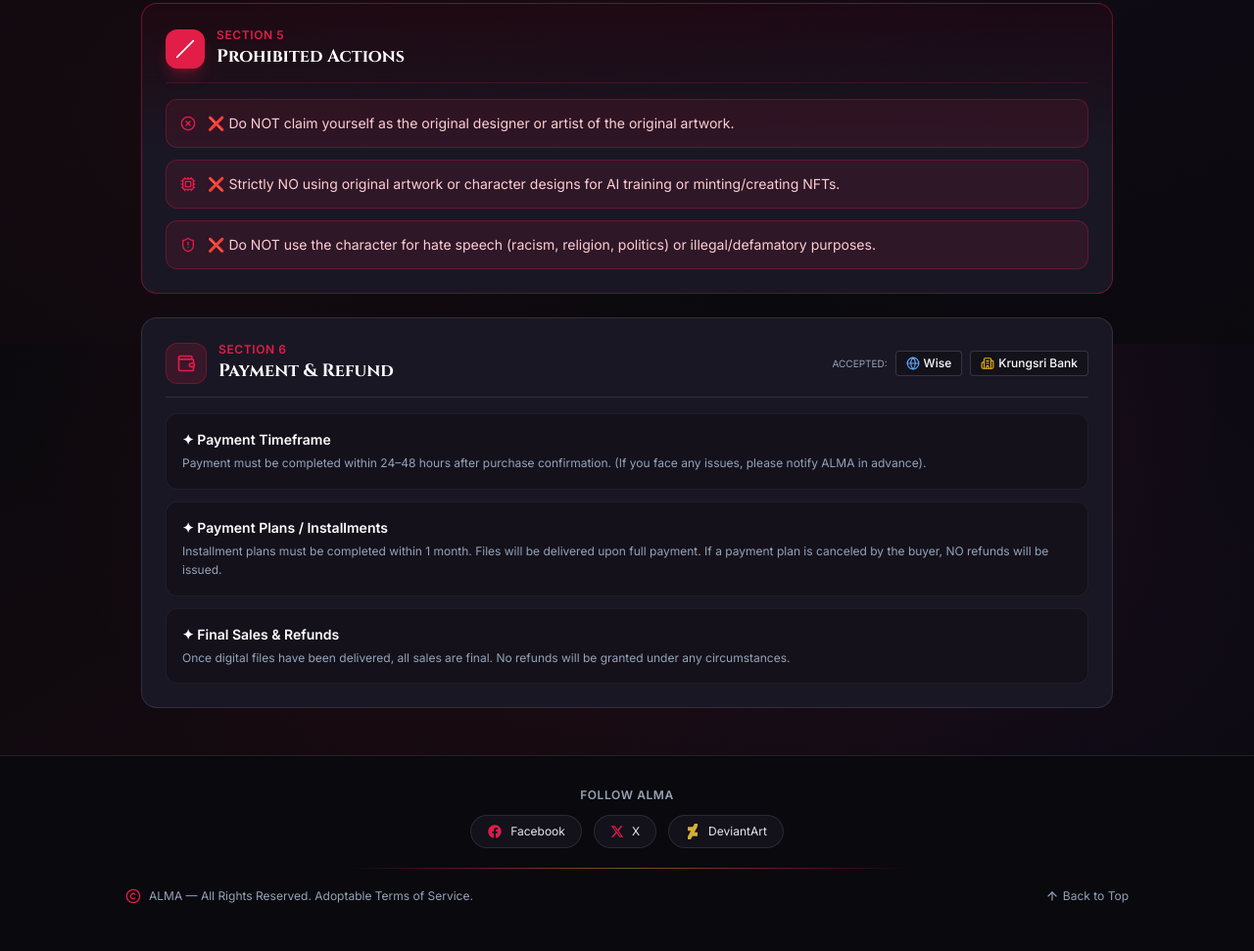
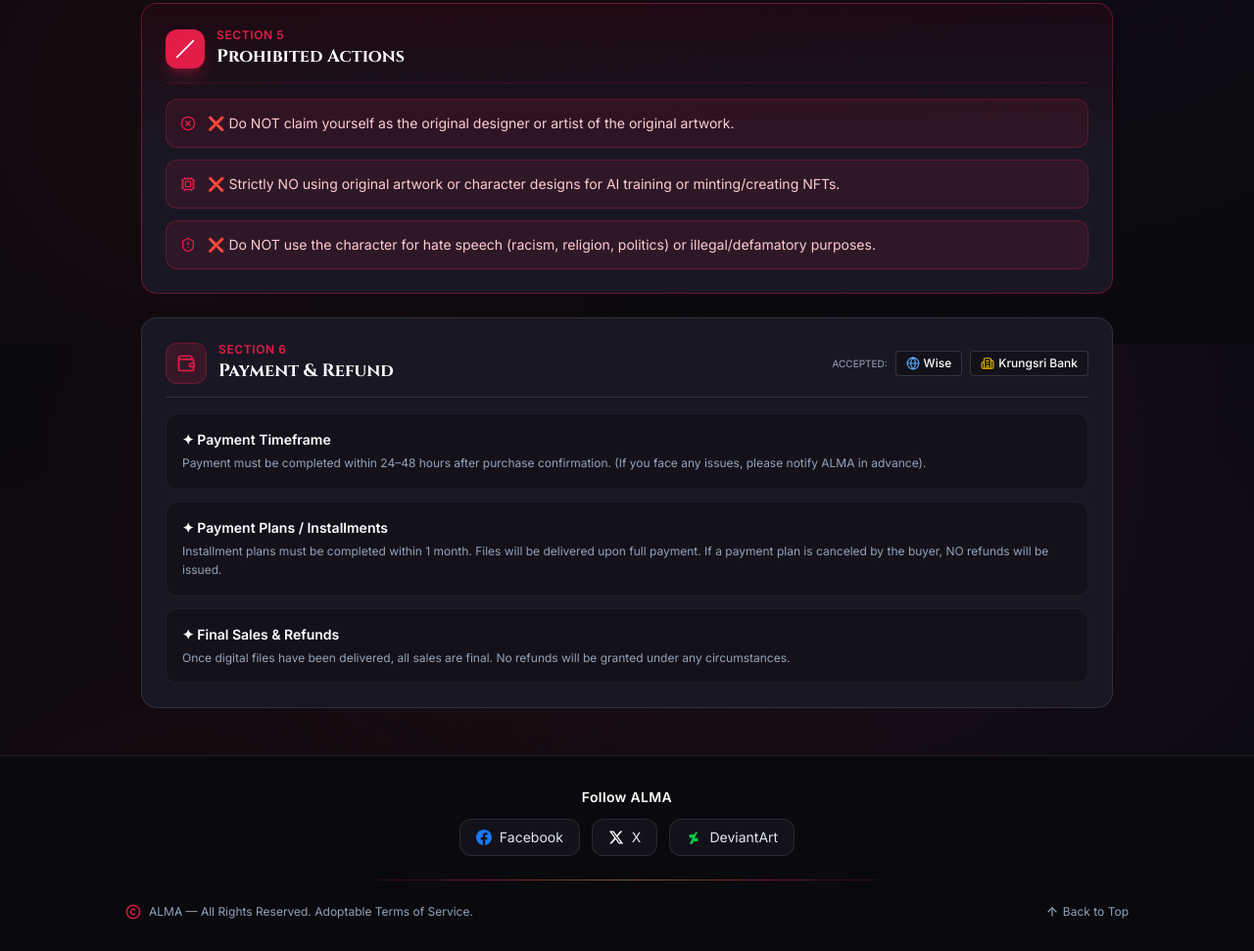
Before and after one commit to ALMAR-ART/ALMA-TOS, a plain HTML site: page index.html in a window 1280 px wide. Shown: the part 2049-3020 px from the top of the page at 98% size. Drawn offline with nearby package versions, Linux system fonts and the light colour scheme.

Commit message:
Update index.html

```diff
--- a/index.html
+++ b/index.html
@@ -172,12 +172,12 @@
 
         <!-- Quick Jump Navigation Tabs -->
         <nav class="flex flex-wrap items-center justify-center gap-2 border-b border-white/10 pb-4 text-xs">
-            <a href="#section-1" class="px-3 py-1.5 rounded-lg bg-surface hover:bg-card border border-white/10 hover:border-crimson/40 text-silverText transition-all">1. Usage Rights</a>
-            <a href="#section-2" class="px-3 py-1.5 rounded-lg bg-surface hover:bg-card border border-white/10 hover:border-crimson/40 text-silverText transition-all">2. Modification</a>
-            <a href="#section-3" class="px-3 py-1.5 rounded-lg bg-surface hover:bg-card border border-white/10 hover:border-crimson/40 text-silverText transition-all">3. Resell & Trade</a>
-            <a href="#section-4" class="px-3 py-1.5 rounded-lg bg-surface hover:bg-card border border-white/10 hover:border-crimson/40 text-silverText transition-all">4. Credit</a>
-            <a href="#section-5" class="px-3 py-1.5 rounded-lg bg-surface hover:bg-card border border-white/10 hover:border-crimson/40 text-silverText transition-all text-crimson">5. Prohibited</a>
-            <a href="#section-6" class="px-3 py-1.5 rounded-lg bg-surface hover:bg-card border border-white/10 hover:border-crimson/40 text-silverText transition-all">6. Payment & Refund</a>
+            <a id="nav-tab-1" href="#section-1" class="px-3 py-1.5 rounded-lg bg-surface hover:bg-card border border-white/10 hover:border-crimson/40 text-silverText transition-all">1. Usage Rights</a>
+            <a id="nav-tab-2" href="#section-2" class="px-3 py-1.5 rounded-lg bg-surface hover:bg-card border border-white/10 hover:border-crimson/40 text-silverText transition-all">2. Modification</a>
+            <a id="nav-tab-3" href="#section-3" class="px-3 py-1.5 rounded-lg bg-surface hover:bg-card border border-white/10 hover:border-crimson/40 text-silverText transition-all">3. Resell & Trade</a>
+            <a id="nav-tab-4" href="#section-4" class="px-3 py-1.5 rounded-lg bg-surface hover:bg-card border border-white/10 hover:border-crimson/40 text-silverText transition-all">4. Credit</a>
+            <a id="nav-tab-5" href="#section-5" class="px-3 py-1.5 rounded-lg bg-surface hover:bg-card border border-white/10 hover:border-crimson/40 text-silverText transition-all text-crimson">5. Prohibited</a>
+            <a id="nav-tab-6" href="#section-6" class="px-3 py-1.5 rounded-lg bg-surface hover:bg-card border border-white/10 hover:border-crimson/40 text-silverText transition-all">6. Payment & Refund</a>
         </nav>
 
         <!-- TOS Sections Cards Grid -->
@@ -493,31 +493,32 @@
     </main>
 
     <!-- Footer -->
-    <footer class="border-t border-white/10 bg-obsidian py-8 px-4 text-center space-y-5">
-        <!-- Follow Channels -->
+    <footer class="border-t border-white/10 bg-obsidian py-8 px-4 text-center space-y-6">
         <div class="max-w-5xl mx-auto space-y-3">
-            <p id="follow-label" class="text-xs font-semibold uppercase tracking-wider text-mutedText">
+            <p id="follow-heading" class="text-xs sm:text-sm font-semibold text-white tracking-wide">
                 Follow ALMA
             </p>
-            <div class="flex flex-wrap items-center justify-center gap-3 text-xs">
+            <div class="flex flex-wrap items-center justify-center gap-3">
                 <a href="https://www.facebook.com/AlMarSalZ/" target="_blank" rel="noopener noreferrer"
-                   class="flex items-center gap-2 px-4 py-2 rounded-full bg-surface hover:bg-card border border-white/10 hover:border-crimson/50 text-silverText hover:text-white transition-all duration-200">
-                    <svg class="w-4 h-4 text-crimson fill-current" viewBox="0 0 24 24" aria-hidden="true">
-                        <path d="M22 12c0-5.523-4.477-10-10-10S2 6.477 2 12c0 4.991 3.657 9.128 8.438 9.878v-6.987h-2.54V12h2.54V9.797c0-2.506 1.492-3.89 3.777-3.89 1.094 0 2.238.195 2.238.195v2.46h-1.26c-1.243 0-1.63.771-1.63 1.562V12h2.773l-.443 2.89h-2.33v6.988C18.343 21.128 22 16.991 22 12z"/>
+                   class="inline-flex items-center gap-2 px-4 py-2 rounded-xl bg-surface hover:bg-card border border-white/10 hover:border-blue-500/60 text-xs sm:text-sm text-silverText hover:text-white transition-all duration-200">
+                    <svg class="w-4 h-4 shrink-0 text-[#1877F2]" viewBox="0 0 24 24" fill="currentColor" aria-hidden="true">
+                        <path d="M24 12.073C24 5.405 18.627 0 12 0S0 5.405 0 12.073C0 18.1 4.388 23.094 10.125 24v-8.437H7.078v-3.49h3.047V9.41c0-3.025 1.792-4.697 4.533-4.697 1.312 0 2.686.235 2.686.235v2.97h-1.513c-1.491 0-1.956.93-1.956 1.886v2.267h3.328l-.532 3.49h-2.796V24C19.612 23.094 24 18.1 24 12.073z"/>
                     </svg>
                     <span>Facebook</span>
                 </a>
+
                 <a href="https://x.com/AlMaDaY0" target="_blank" rel="noopener noreferrer"
-                   class="flex items-center gap-2 px-4 py-2 rounded-full bg-surface hover:bg-card border border-white/10 hover:border-crimson/50 text-silverText hover:text-white transition-all duration-200">
-                    <svg class="w-3.5 h-3.5 text-crimson fill-current" viewBox="0 0 24 24" aria-hidden="true">
+                   class="inline-flex items-center gap-2 px-4 py-2 rounded-xl bg-surface hover:bg-card border border-white/10 hover:border-slate-300/60 text-xs sm:text-sm text-silverText hover:text-white transition-all duration-200">
+                    <svg class="w-4 h-4 shrink-0 text-white" viewBox="0 0 24 24" fill="currentColor" aria-hidden="true">
                         <path d="M18.244 2.25h3.308l-7.227 8.26 8.502 11.24H16.17l-5.214-6.817L4.99 21.75H1.68l7.73-8.835L1.254 2.25H8.08l4.713 6.231zm-1.161 17.52h1.833L7.084 4.126H5.117z"/>
                     </svg>
                     <span>X</span>
                 </a>
+
                 <a href="https://www.deviantart.com/o0alma0o" target="_blank" rel="noopener noreferrer"
-                   class="flex items-center gap-2 px-4 py-2 rounded-full bg-surface hover:bg-card border border-white/10 hover:border-crimson/50 text-silverText hover:text-white transition-all duration-200">
-                    <svg class="w-4 h-4 text-gothicGold fill-current" viewBox="0 0 24 24" aria-hidden="true">
-                        <path d="M19.207 4.794l.23-.43V0H15.07l-.436.44-2.058 3.925-.646.436H4.58v5.993h4.04l.36.436-4.175 7.98-.24.43V24H8.93l.436-.44 2.07-3.925.644-.436h7.35v-5.993h-4.05l-.36-.438 4.186-7.977z"/>
+                   class="inline-flex items-center gap-2 px-4 py-2 rounded-xl bg-surface hover:bg-card border border-white/10 hover:border-emerald-400/60 text-xs sm:text-sm text-silverText hover:text-white transition-all duration-200">
+                    <svg class="w-4 h-4 shrink-0 text-[#05CC47]" viewBox="0 0 24 24" fill="currentColor" aria-hidden="true">
+                        <path d="M18.901 3.638h-3.638l-.357.358-1.716 3.27-.514.358H5.42v4.946h4.52l.298.575-3.987 7.624v1.193h3.638l.357-.358 1.716-3.27.514-.357h6.1v-4.947h-4.52l-.298-.574 3.987-7.625V3.638z"/>
                     </svg>
                     <span>DeviantArt</span>
                 </a>
@@ -534,7 +535,7 @@
 
             <div class="flex items-center gap-4 text-xs">
                 <button onclick="window.scrollTo({top: 0, behavior: 'smooth'})" class="hover:text-crimson transition-colors flex items-center gap-1">
-                    <i data-lucide="arrow-up" class="w-3.5 h-3.5"></i> Back to Top
+                    <i data-lucide="arrow-up" class="w-3.5 h-3.5"></i> <span id="back-to-top-text">Back to Top</span>
                 </button>
             </div>
         </div>
@@ -546,9 +547,17 @@
         const i18nData = {
             en: {
                 navSubtitle: "Official Terms of Service",
+                searchPlaceholder: "Search TOS keywords...",
                 heroBadge: "Official Guidelines & Rules",
                 heroTitle: "Character Adoptable Terms of Service",
                 heroDesc: "Please read carefully before bidding, purchasing, or offering for ALMA's character designs. By acquiring a character, you automatically agree to these terms.",
+
+                navTab1: "1. Usage Rights",
+                navTab2: "2. Modification",
+                navTab3: "3. Resell & Trade",
+                navTab4: "4. Credit",
+                navTab5: "5. Prohibited",
+                navTab6: "6. Payment & Refund",
 
                 calcTitle: "Commercial Right Fee Calculator",
                 calcSubtitle: "Commercial rights require +30% of the Auto-Buy (AB) price (if not already included in the tier).",
@@ -598,14 +607,23 @@
                 s6RefundTitle: "✦ Final Sales & Refunds",
                 s6RefundDesc: "Once digital files have been delivered, all sales are final. No refunds will be granted under any circumstances.",
 
-                followLabel: "Follow ALMA",
-                footerCopy: "ALMA — All Rights Reserved. Adoptable Terms of Service."
+                followHeading: "Follow ALMA",
+                footerCopy: "ALMA — All Rights Reserved. Adoptable Terms of Service.",
+                backToTop: "Back to Top"
             },
             th: {
                 navSubtitle: "ข้อตกลงการใช้งานตัวละครอย่างเป็นทางการ",
+                searchPlaceholder: "ค้นหาคำสำคัญในข้อตกลง...",
                 heroBadge: "กฎและข้อตกลงอย่างเป็นทางการ",
                 heroTitle: "ข้อตกลงการใช้งานตัวละคร (Terms of Service)",
                 heroDesc: "กรุณาอ่านรายละเอียดอย่างถี่ถ้วนก่อนทำการประมูล ซื้อ หรือยื่นข้อเสนอสำหรับตัวละครของ ALMA การครอบครองตัวละครถือว่ายอมรับข้อตกลงนี้โดยอัตโนมัติ",
+
+                navTab1: "1. สิทธิ์การใช้งาน",
+                navTab2: "2. การดัดแปลง",
+                navTab3: "3. ขายต่อ & แลกเปลี่ยน",
+                navTab4: "4. การให้เครดิต",
+                navTab5: "5. ข้อห้ามเด็ดขาด",
+                navTab6: "6. การชำระเงิน & คืนเงิน",
 
                 calcTitle: "เครื่องคำนวณสิทธิ์เชิงพาณิชย์",
                 calcSubtitle: "สิทธิ์เชิงพาณิชย์คิดเพิ่ม +30% ของราคา AB (หากแพ็กเกจนั้นยังไม่ได้รวมสิทธิ์เชิงพาณิชย์)",
@@ -655,8 +673,9 @@
                 s6RefundTitle: "✦ การคืนเงิน",
                 s6RefundDesc: "เมื่อส่งมอบไฟล์งานแล้ว ขอสงวนสิทธิ์ในการไม่คืนเงินทุกกรณี",
 
-                followLabel: "ช่องทางติดตาม ALMA",
-                footerCopy: "ALMA — สงวนลิขสิทธิ์ทั้งหมด ข้อตกลงการใช้งานตัวละคร (Terms of Service)"
+                followHeading: "ช่องทางการติดตาม ALMA",
+                footerCopy: "ALMA — สงวนลิขสิทธิ์ทั้งหมด ข้อตกลงการใช้งานตัวละคร (Terms of Service)",
+                backToTop: "กลับขึ้นด้านบน"
             }
         };
 
@@ -716,11 +735,24 @@
                 }
             }
 
+            // Update search placeholder
+            const searchInput = document.getElementById('tos-search');
+            if (searchInput) {
+                searchInput.placeholder = data.searchPlaceholder;
+            }
+
             // Update text elements safely
             setText('nav-subtitle', data.navSubtitle);
             setText('hero-badge', data.heroBadge);
             setText('hero-title', data.heroTitle);
             setText('hero-desc', data.heroDesc);
+
+            setText('nav-tab-1', data.navTab1);
+            setText('nav-tab-2', data.navTab2);
+            setText('nav-tab-3', data.navTab3);
+            setText('nav-tab-4', data.navTab4);
+            setText('nav-tab-5', data.navTab5);
+            setText('nav-tab-6', data.navTab6);
 
             setText('calc-title', data.calcTitle);
             setText('calc-subtitle', data.calcSubtitle);
@@ -770,8 +802,9 @@
             setText('s6-refund-title', data.s6RefundTitle);
             setText('s6-refund-desc', data.s6RefundDesc);
 
-            setText('follow-label', data.followLabel);
+            setText('follow-heading', data.followHeading);
             setText('footer-copy', data.footerCopy);
+            setText('back-to-top-text', data.backToTop);
 
             // Sync default currency with selected language
             switchCurrency(lang === 'th' ? 'THB' : 'USD', true);
@@ -817,7 +850,9 @@
 
         // Initialize Lucide Icons & Default Language on Load
         window.onload = function() {
-            lucide.createIcons();
+            if (typeof lucide !== 'undefined') {
+                lucide.createIcons();
+            }
             switchLanguage('en');
             calculateCommercialFee();
         };
```
